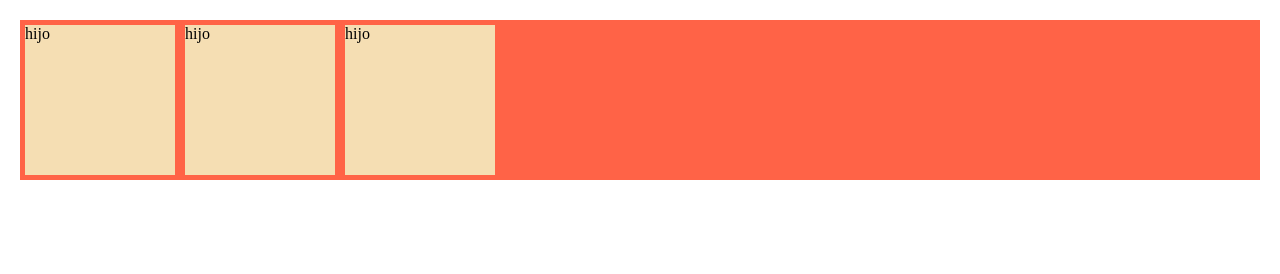
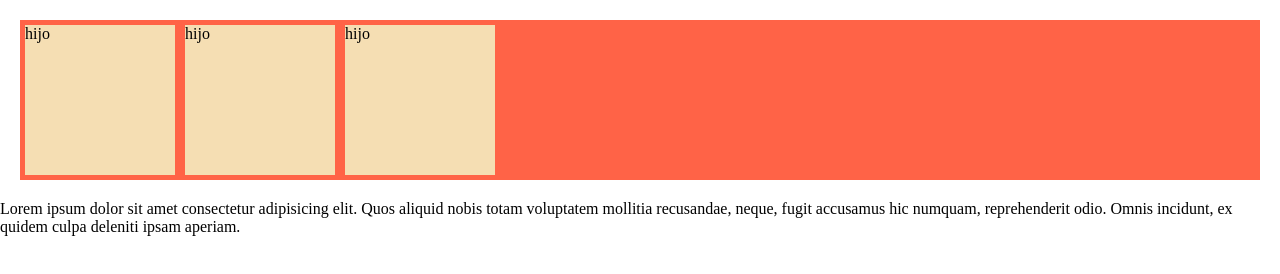
Before and after one commit to Patooki/proyecto-master, a plain HTML site: page index.html in a window 1280 px wide. Drawn offline with Linux system fonts and the light colour scheme.

Commit message:
cambios en el index

```diff
--- a/index.html
+++ b/index.html
@@ -13,5 +13,7 @@
         <div class="hijos">hijo</div>
         <div class="hijos">hijo</div>
     </div>
+
+    <p>Lorem ipsum dolor sit amet consectetur adipisicing elit. Quos aliquid nobis totam voluptatem mollitia recusandae, neque, fugit accusamus hic numquam, reprehenderit odio. Omnis incidunt, ex quidem culpa deleniti ipsam aperiam.</p>
 </body>
 </html>
```
